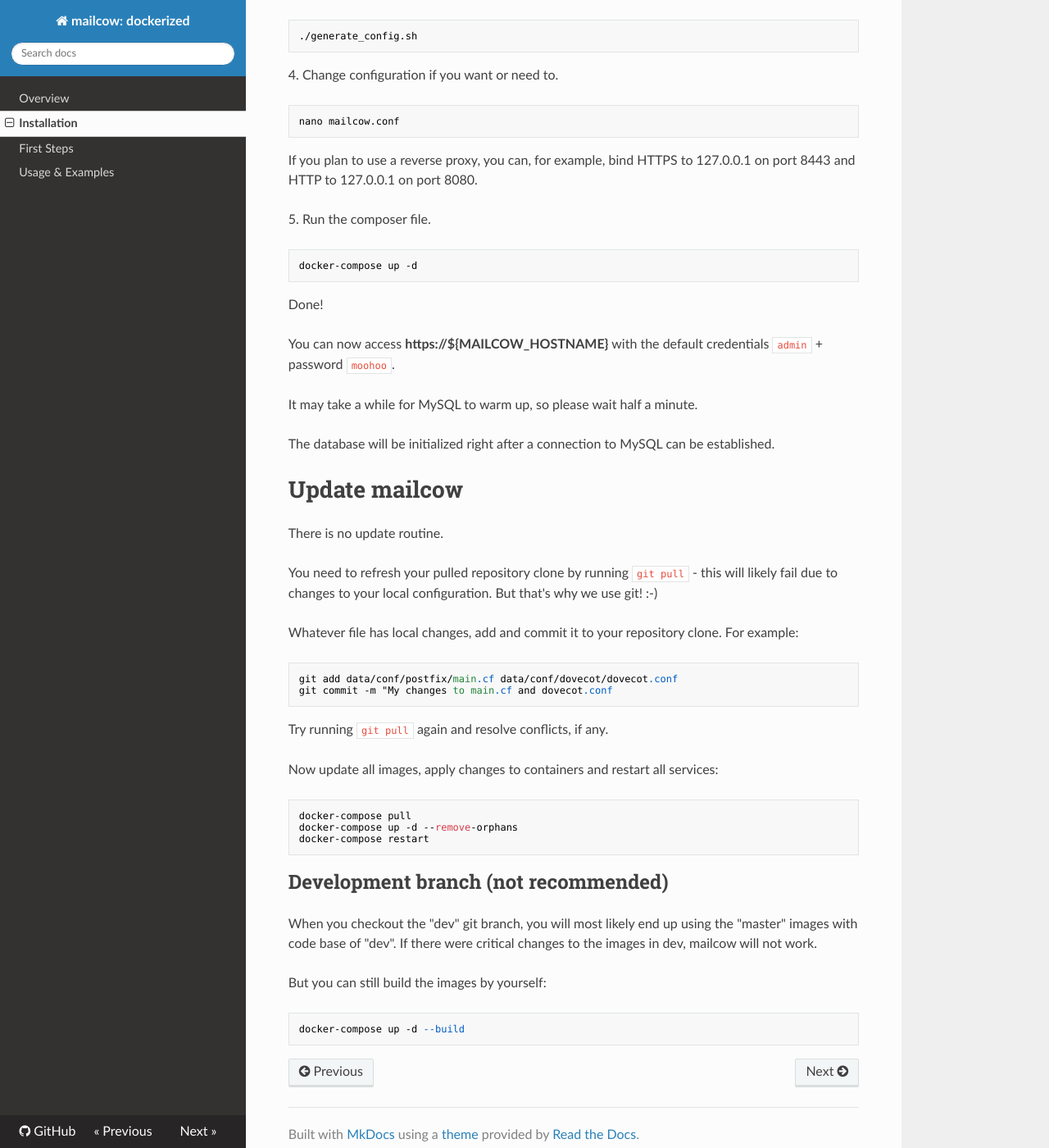
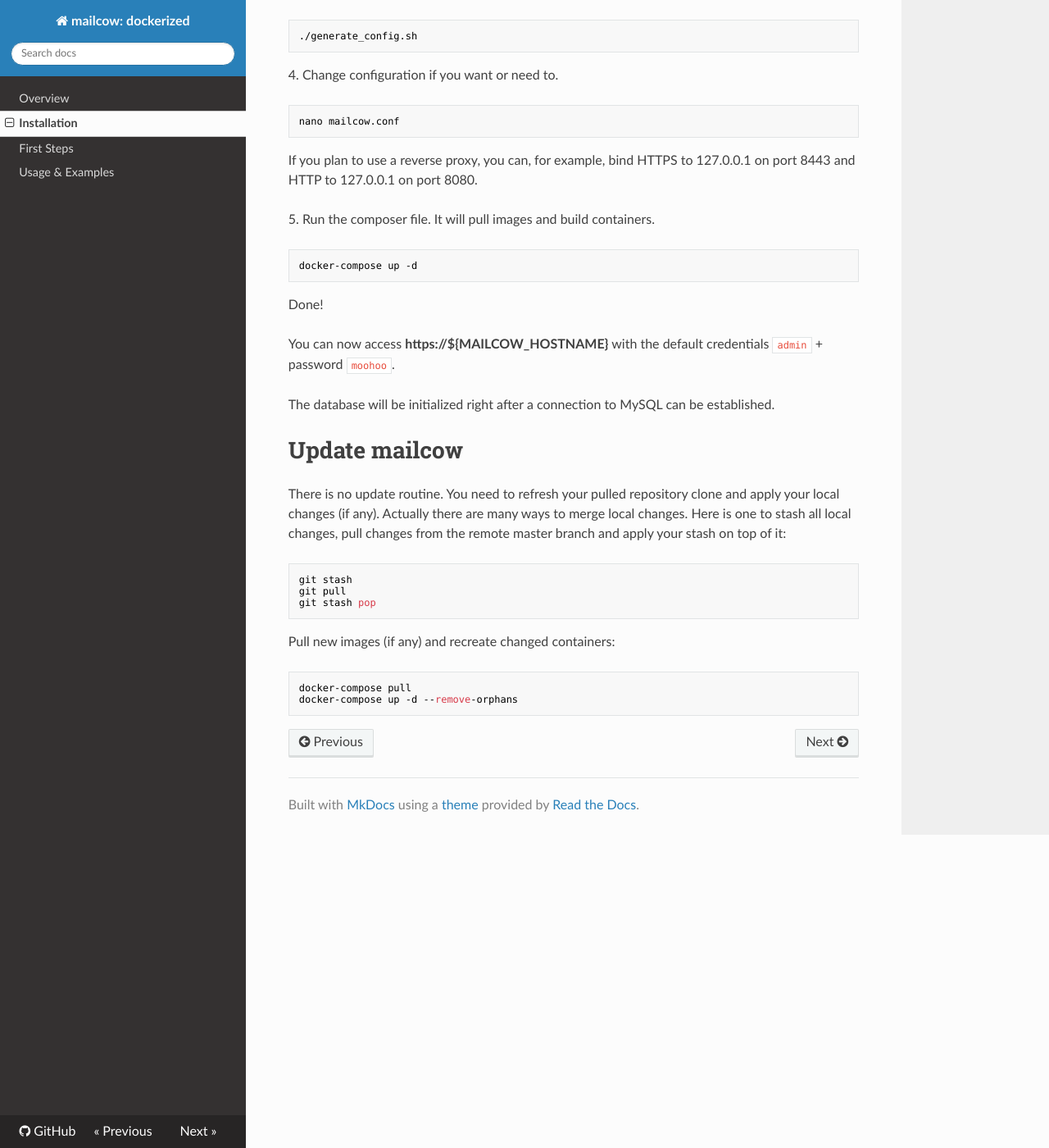
Before and after one commit to Imtiajrex/mailcow-dockerized, an MkDocs documentation site: the page built from docs/install.md, in a window 1280 px wide and 1400 px high, scrolled down 506 px. Shown: the whole window at 82% size. Built offline with MkDocs 1.6.1, drawn with Linux system fonts in a browser that asks for light colours; nearby versions of some CDN libraries; old or Windows-style settings are respelled for this version of MkDocs.

Commit message:
Change install and update description

````diff
--- a/docs/install.md
+++ b/docs/install.md
@@ -24,7 +24,7 @@
 ```
 If you plan to use a reverse proxy, you can, for example, bind HTTPS to 127.0.0.1 on port 8443 and HTTP to 127.0.0.1 on port 8080.
 
-5\. Run the composer file.
+5\. Run the composer file. It will pull images and build containers.
 ```
 docker-compose up -d
 ```
@@ -33,40 +33,22 @@
 
 You can now access **https://${MAILCOW_HOSTNAME}** with the default credentials `admin` + password `moohoo`.
 
-It may take a while for MySQL to warm up, so please wait half a minute.
-
 The database will be initialized right after a connection to MySQL can be established.
 
 # Update mailcow
 
-There is no update routine.
-
-You need to refresh your pulled repository clone by running `git pull` - this will likely fail due to changes to your local configuration. But that's why we use git! :-)
-
-Whatever file has local changes, add and commit it to your repository clone. For example:
+There is no update routine. You need to refresh your pulled repository clone and apply your local changes (if any). Actually there are many ways to merge local changes. Here is one to
+stash all local changes, pull changes from the remote master branch and apply your stash on top of it:
 
 ```
-git add data/conf/postfix/main.cf data/conf/dovecot/dovecot.conf
-git commit -m "My changes to main.cf and dovecot.conf
+git stash
+git pull
+git stash pop
 ```
 
-Try running `git pull` again and resolve conflicts, if any.
-
-Now update all images, apply changes to containers and restart all services:
+Pull new images (if any) and recreate changed containers:
 
 ```
 docker-compose pull
 docker-compose up -d --remove-orphans
-docker-compose restart
 ```
-
-## Development branch (not recommended)
-
-When you checkout the "dev" git branch, you will most likely end up using the "master" images with code base of "dev".
-If there were critical changes to the images in dev, mailcow will not work.
-
-But you can still build the images by yourself:
-
-```
-docker-compose up -d --build
-```
````
